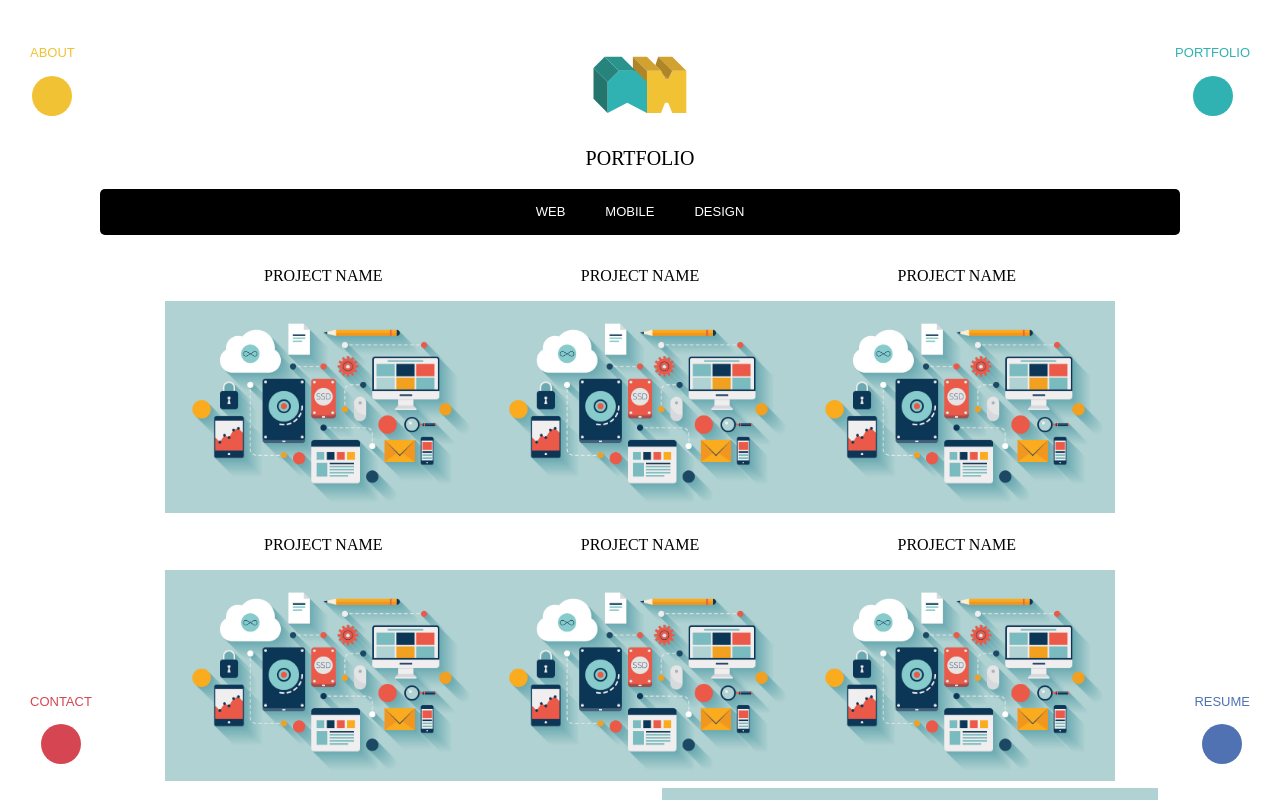
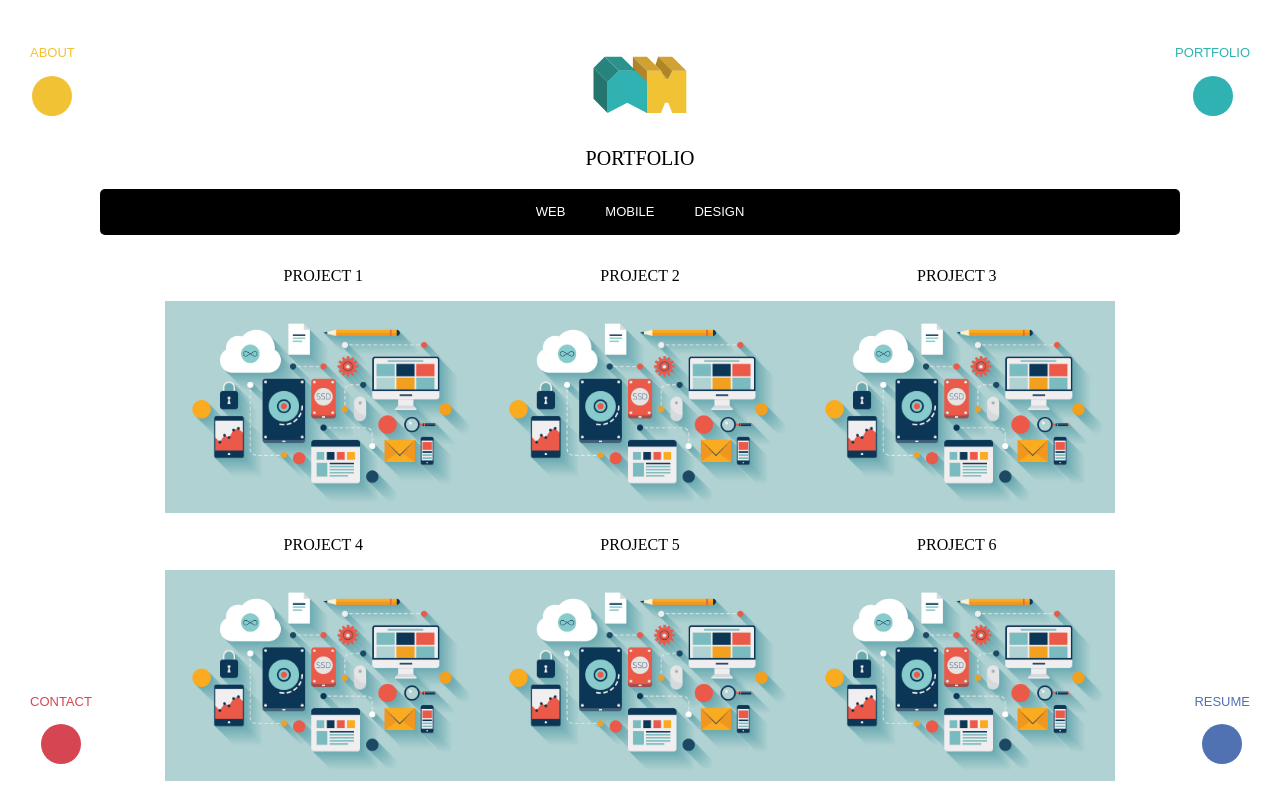
Before and after one commit to drewhan90/andrewyhanPortfolio, a React (Create React App) app: page / in a window 1280 px wide. Both pictures are taken after a click on the item "PORTFOLIO". Shown: the top 800 px of the page. Built offline with nearby package versions, Linux system fonts and the light colour scheme.

Commit message:
projects.json into projectList

```diff
--- a/src/pages/Portfolio.js
+++ b/src/pages/Portfolio.js
@@ -1,5 +1,6 @@
 import React, { Component } from 'react';
 import myImg from '../images/web_design.jpg';
+import projects from '../projects.json';
 import '../App.css';
 
 class Portfolio extends Component {
@@ -13,7 +14,19 @@ class Portfolio extends Component {
 
   }
   componentDidMount() {
+    this._toggleDesc();
+  }
+  _imageSlider() {
 
+  }
+  _toggleDesc() {
+    const descBox = document.getElementsByClassName('Portfolio-desc')[0];
+    if( descBox.style.display === 'none' ) {
+      descBox.style.display = 'block';
+    }
+    else {
+      descBox.style.display = 'none';
+    }
   }
   render() {
     return (
@@ -28,33 +41,7 @@ class Portfolio extends Component {
               <li><h3>design</h3></li>
             </ul>
           </nav>
-          <section className="Portfolio-projects">
-            <article className="project-item col-4 col-12-sm">
-              <h2>project name</h2>
-              <img src={myImg} alt="project name" />
-            </article>
-            <article className="project-item col-4 col-12-sm">
-              <h2>project name</h2>
-              <img src={myImg} alt="project name" />
-            </article>
-            <article className="project-item col-4 col-12-sm">
-              <h2>project name</h2>
-              <img src={myImg} alt="project name" />
-            </article>
-            <article className="project-item col-4 col-12-sm">
-              <h2>project name</h2>
-              <img src={myImg} alt="project name" />
-            </article>
-            <article className="project-item col-4 col-12-sm">
-              <h2>project name</h2>
-              <img src={myImg} alt="project name" />
-            </article>
-            <article className="project-item col-4 col-12-sm">
-              <h2>project name</h2>
-              <img src={myImg} alt="project name" />
-            </article>
-          </section>
-
+          {/* PORTFOLIO: PROJECT DESCRIPTION */}
           <div className="Portfolio-desc">
             <article>
                 <div className="row">
@@ -70,6 +57,15 @@ class Portfolio extends Component {
                 </div>
             </article>
           </div>
+          {/* PORTFOLIO: PROJECT LIST */}
+          <section className="Portfolio-projects">
+            {projects.map((project) =>
+              <article className="project-item col-4 col-12-sm">
+                  <h2>{project.name}</h2>
+                  <img src={require(`../images/${project.images.main}`)} alt={project.name} />
+              </article>
+            )}
+          </section>
         </div>
     );
   }
--- /dev/null
+++ b/src/projects.json
@@ -0,0 +1,92 @@
+[
+    {
+        "name": "Project 1",
+        "dates": {
+            "start": "2016/07/20",
+            "end": "2016/8/20"
+        },
+        "client": "Vanarts Project",
+        "images": {
+            "main": "web_design.jpg",
+            "mockups": ["web_design.jpg", "web_design.jpg", "web_design.jpg"]
+        },
+        "technologys": ["vanilla JS", "jQuery", "PHP", "Bootstrap"],
+        "description": "the project was a term project for vanarts. The hardest part about the project was that",
+        "link": "www.andrewyhan.com"
+    },
+    {
+        "name": "Project 2",
+        "dates": {
+            "start": "2016/07/20",
+            "end": "2016/8/20"
+        },
+        "client": "Vanarts Project",
+        "images": {
+            "main": "web_design.jpg",
+            "mockups": ["web_design.jpg", "web_design.jpg", "web_design.jpg"]
+        },
+        "technologys": ["vanilla JS", "jQuery", "PHP", "Bootstrap"],
+        "description": "the project was a term project for vanarts. The hardest part about the project was that",
+        "link": "www.andrewyhan.com"
+    },
+    {
+        "name": "Project 3",
+        "dates": {
+            "start": "2016/07/20",
+            "end": "2016/8/20"
+        },
+        "client": "Vanarts Project",
+        "images": {
+            "main": "web_design.jpg",
+            "mockups": ["web_design.jpg", "web_design.jpg", "web_design.jpg"]
+        },
+        "technologys": ["vanilla JS", "jQuery", "PHP", "Bootstrap"],
+        "description": "the project was a term project for vanarts. The hardest part about the project was that",
+        "link": "www.andrewyhan.com"
+    },
+    {
+        "name": "Project 4",
+        "dates": {
+            "start": "2016/07/20",
+            "end": "2016/8/20"
+        },
+        "client": "Vanarts Project",
+        "images": {
+            "main": "web_design.jpg",
+            "mockups": ["web_design.jpg", "web_design.jpg", "web_design.jpg"]
+        },
+        "technologys": ["vanilla JS", "jQuery", "PHP", "Bootstrap"],
+        "description": "the project was a term project for vanarts. The hardest part about the project was that",
+        "link": "www.andrewyhan.com"
+    },
+    {
+        "name": "Project 5",
+        "dates": {
+            "start": "2016/07/20",
+            "end": "2016/8/20"
+        },
+        "client": "Vanarts Project",
+        "images": {
+            "main": "web_design.jpg",
+            "mockups": ["web_design.jpg", "web_design.jpg", "web_design.jpg"]
+        },
+        "technologys": ["vanilla JS", "jQuery", "PHP", "Bootstrap"],
+        "description": "the project was a term project for vanarts. The hardest part about the project was that",
+        "link": "www.andrewyhan.com"
+    },
+    {
+        "name": "Project 6",
+        "dates": {
+            "start": "2016/07/20",
+            "end": "2016/8/20"
+        },
+        "client": "Vanarts Project",
+        "images": {
+            "main": "web_design.jpg",
+            "mockups": ["web_design.jpg", "web_design.jpg", "web_design.jpg"]
+        },
+        "technologys": ["vanilla JS", "jQuery", "PHP", "Bootstrap"],
+        "description": "the project was a term project for vanarts. The hardest part about the project was that",
+        "link": "www.andrewyhan.com"
+    }
+]
```
